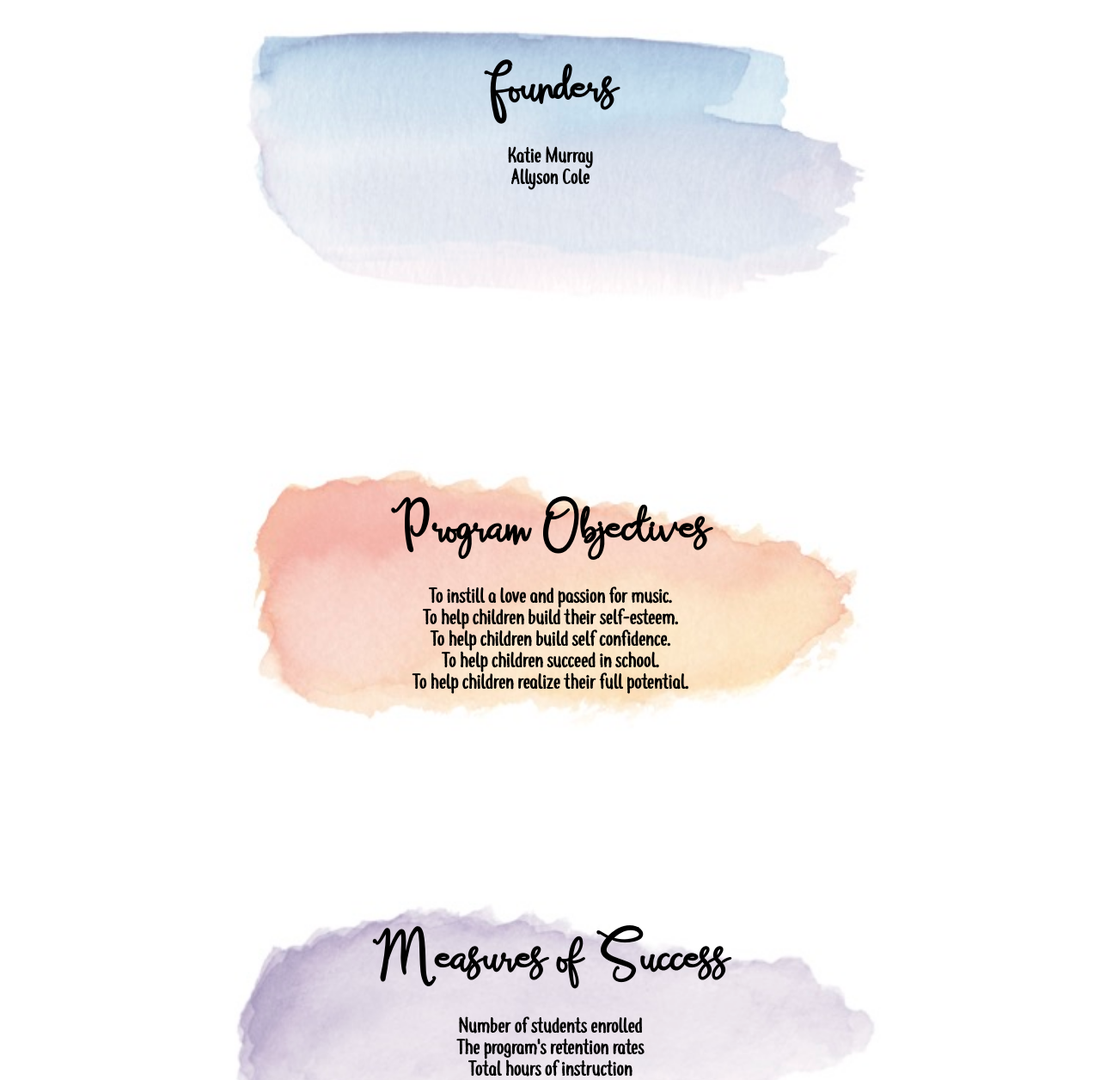
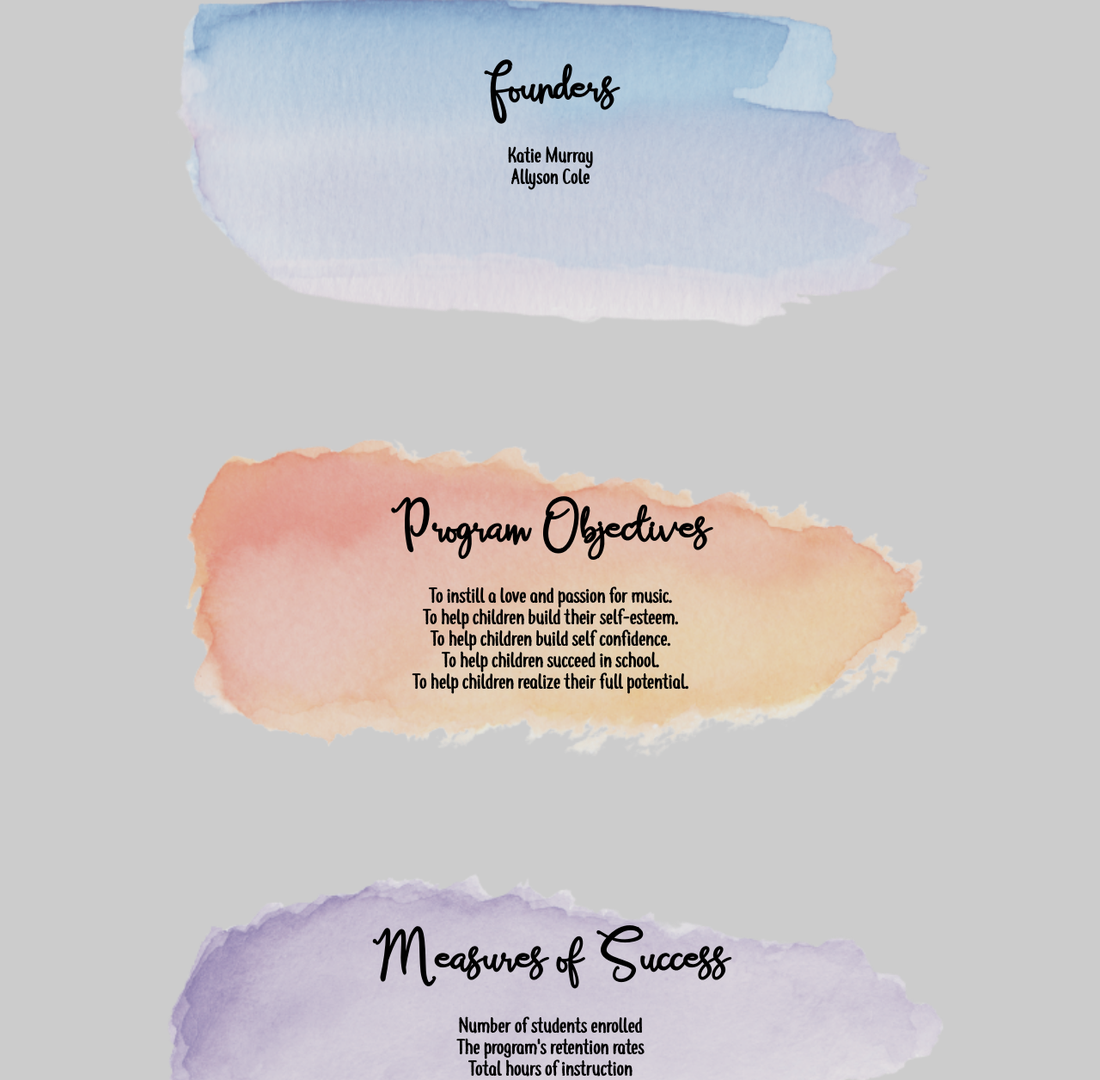
Before and after one commit to kmurraygit/Song-Bird, a plain HTML site: page aboutus.html in a window 1280 px wide. Shown: the part 825-2081 px from the top of the page at 86% size. Drawn offline with nearby package versions, Linux system fonts and the light colour scheme.

Commit message:
Update aboutus.css

```diff
--- a/aboutus.css
+++ b/aboutus.css
@@ -189,7 +189,7 @@ text-align: center;
 }
 
 .row2 {
-    background-image: url("watercolormark2.jpeg");
+    background-image: url("Artboard 2.png");
   background-color: #cccccc;
   height: 500px;
   background-position: center;
@@ -209,7 +209,7 @@ text-align: center;
 }
 
 .row3 {
-    background-image: url("watercolormark3.jpeg");
+    background-image: url("Artboard 3.png");
   background-color: #cccccc;
   height: 500px;
   background-position: center;
@@ -230,7 +230,7 @@ text-align: center;
 }
 
 .row4 {
-    background-image: url("watercolormark4.jpeg");
+    background-image: url("Artboard 4.png");
   background-color: #cccccc;
   height: 500px;
   background-position: center;
```
